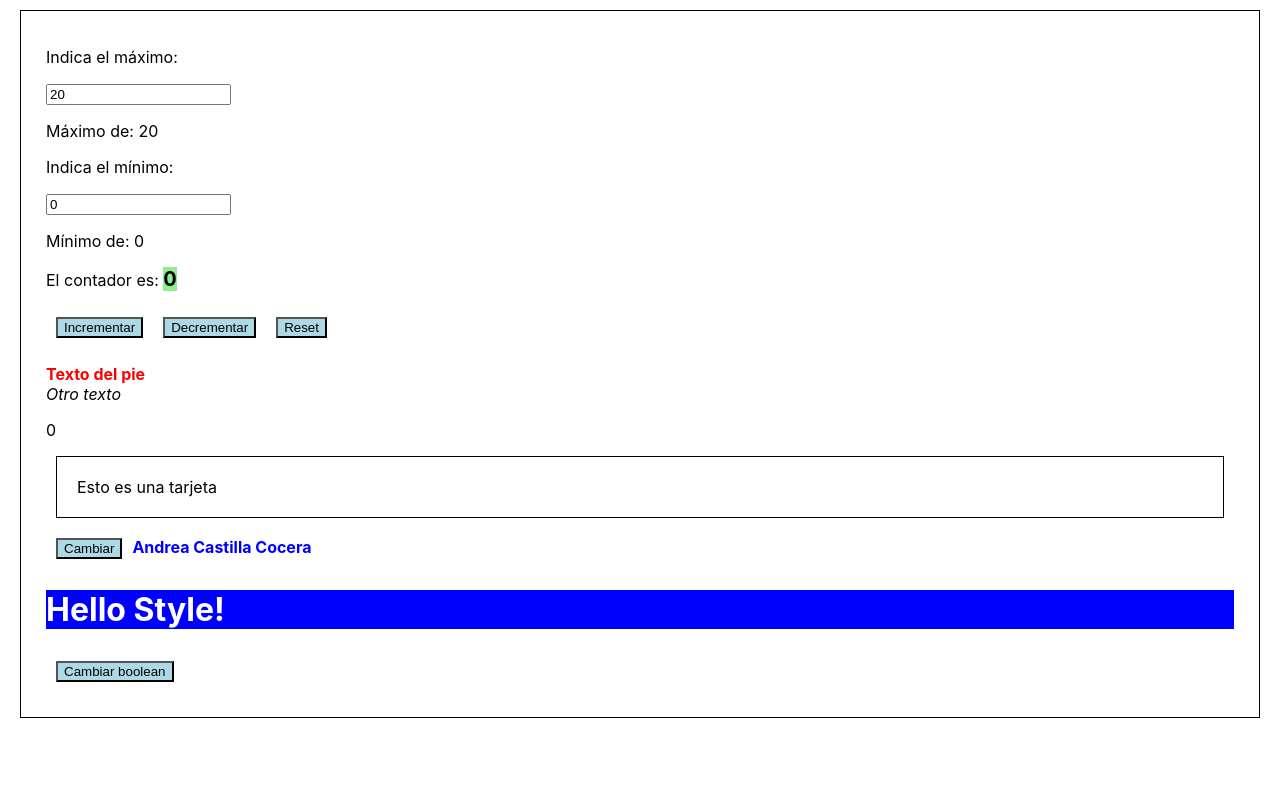
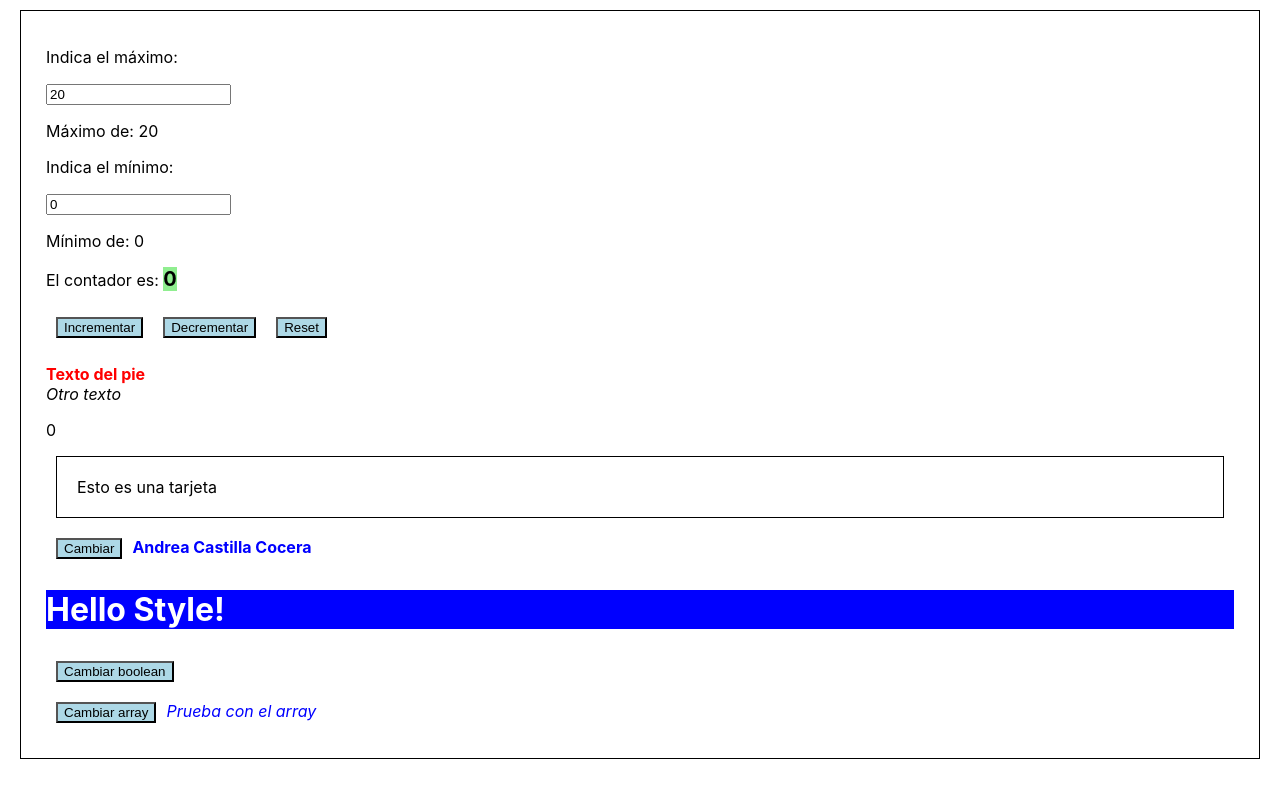
Before and after one commit to acascoc098/estado, a React (Create React App) app: page / in a window 1280 px wide. Built offline with nearby package versions, Linux system fonts and the light colour scheme.

Commit message:
Cambiar colores con un array y un botón.

```diff
--- a/src/Components/BotonR.js
+++ b/src/Components/BotonR.js
@@ -5,12 +5,21 @@ const BotonR = () => {
     //Con boleano
     const [color2, setColor2] = useState(true);
 
+    const colores = ["black","white","green","yellow","blue"];
+
+    //Con array
+    const [color3, setColor3] = useState("blue");
+
     return <>
         <button onClick={() => setColor("green")}>Cambiar</button>
         <b style={{color: color}}>Andrea Castilla Cocera</b>
 
         <h1 style={{backgroundColor: color2 ? "blue" : "red", color: "white"}}>Hello Style!</h1>
         <button onClick={() => {setColor2(!color2)}}>Cambiar boolean</button>
+
+        <br></br>
+        <button onClick={() => {setColor3(colores[Math.floor(Math.random() * 5)])}}> Cambiar array</button>
+        <i style={{color: color3, backgroundColor: "ligthgrey"}}>Prueba con el array</i>
     </>
 }
 
```
